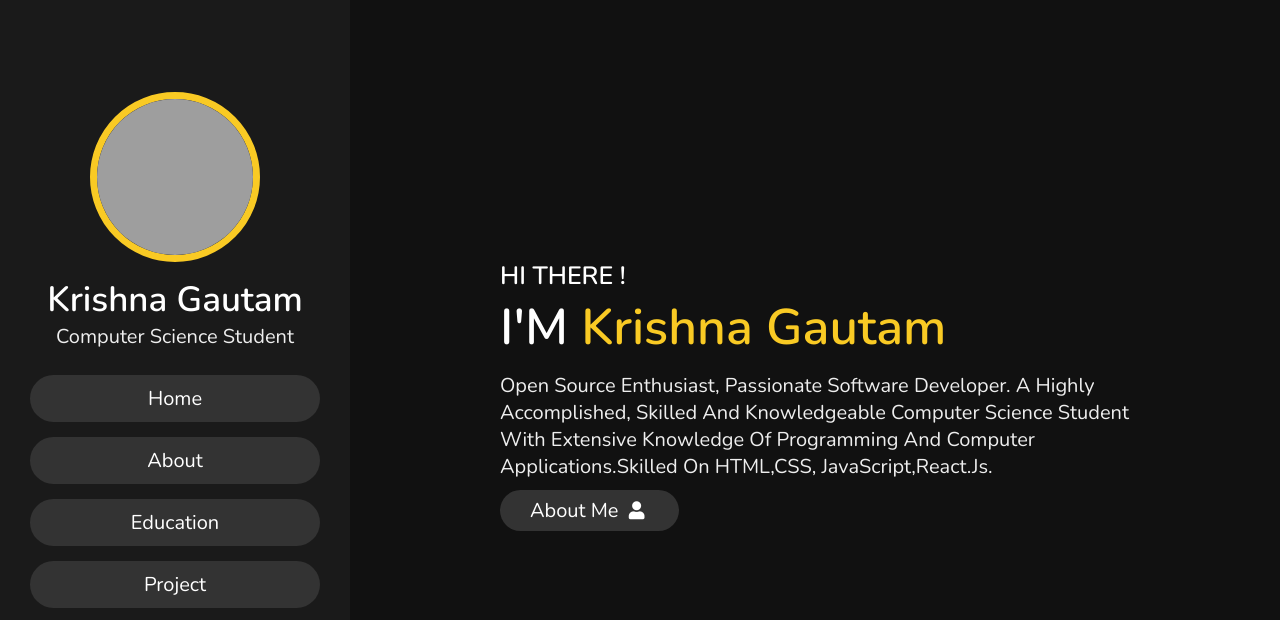
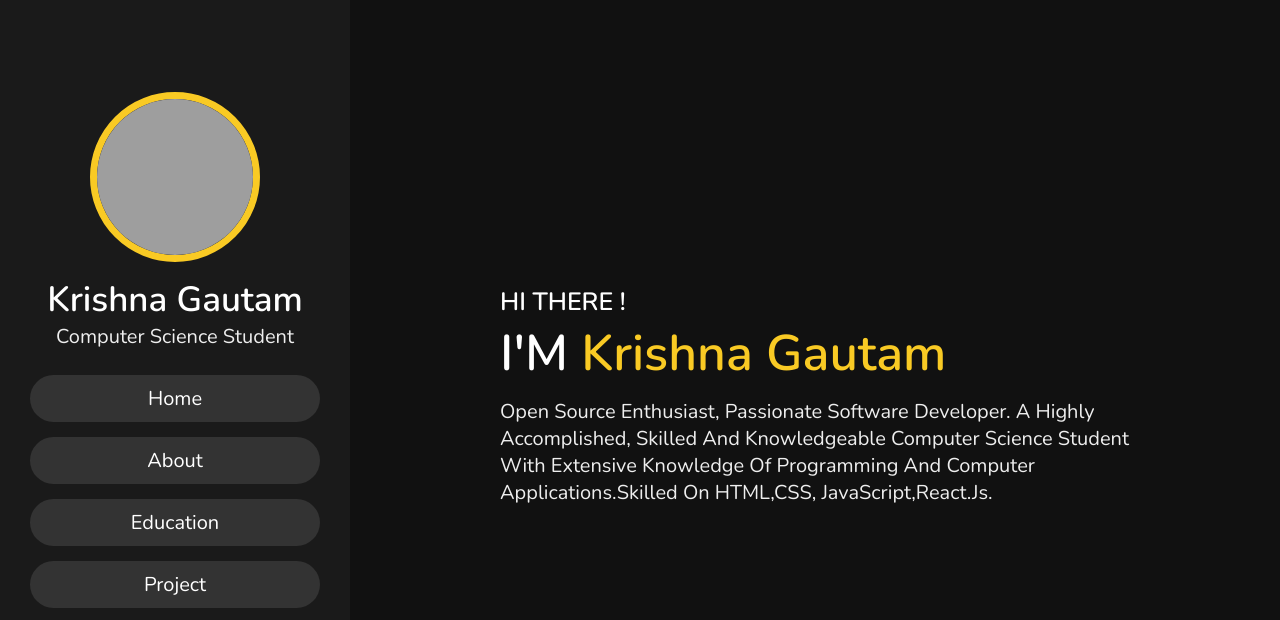
Before and after one commit to gautamkrishna01/Portfolio-2.0, a plain HTML site: page index.html in a window 1280 px wide. Shown: the top 620 px of the page. Drawn offline with nearby package versions, Linux system fonts and the light colour scheme; grey boxes are pictures that could not be loaded.

Commit message:
change button

```diff
--- a/index.html
+++ b/index.html
@@ -53,7 +53,7 @@
     <h3>HI THERE !</h3>
     <h1>I'M <span>Krishna Gautam</span></h1>
     <p>Open Source enthusiast, Passionate Software Developer. A highly accomplished, skilled and knowledgeable computer science student with extensive knowledge of programming and computer applications.Skilled on HTML,CSS, JavaScript,React.js.
-    <a href="#about"><button class="btn">About me <i class="fas fa-user"></i></button></a>
+
     <!-- social media icons  -->
 
 
```
